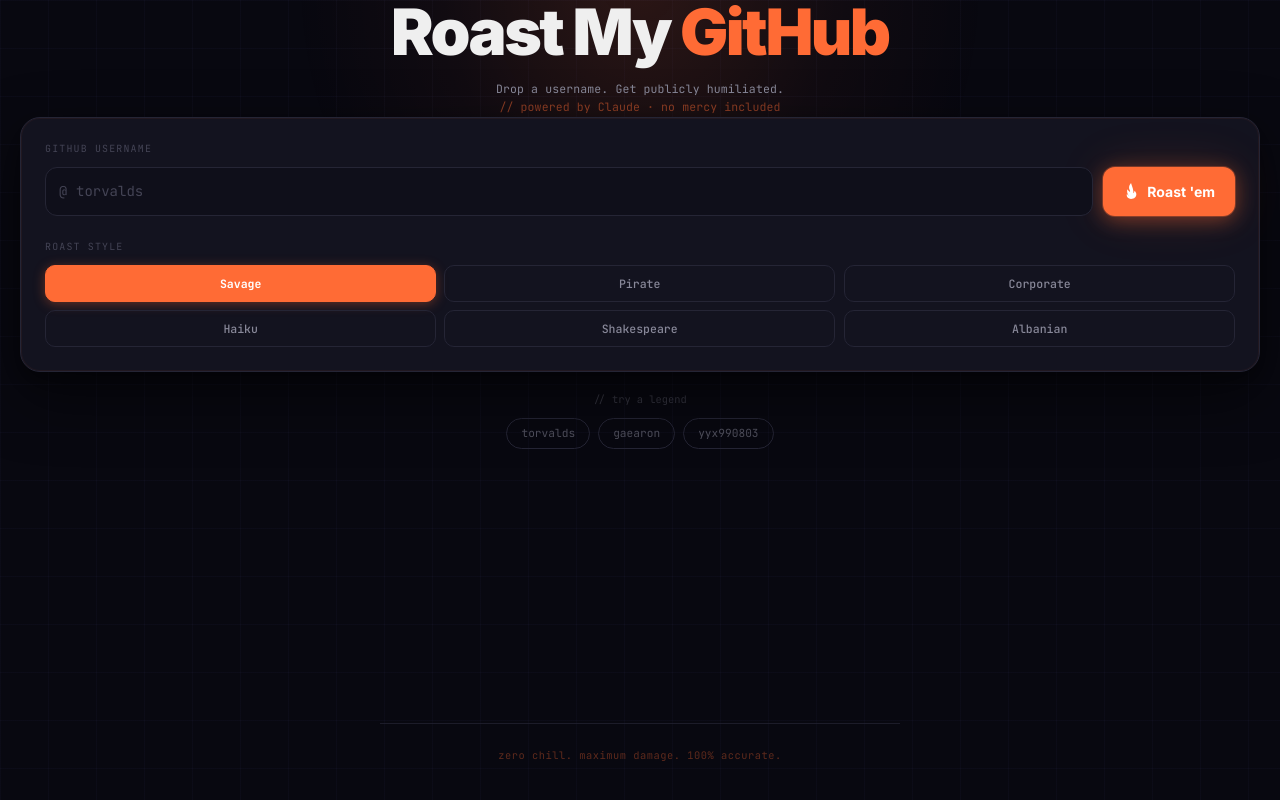
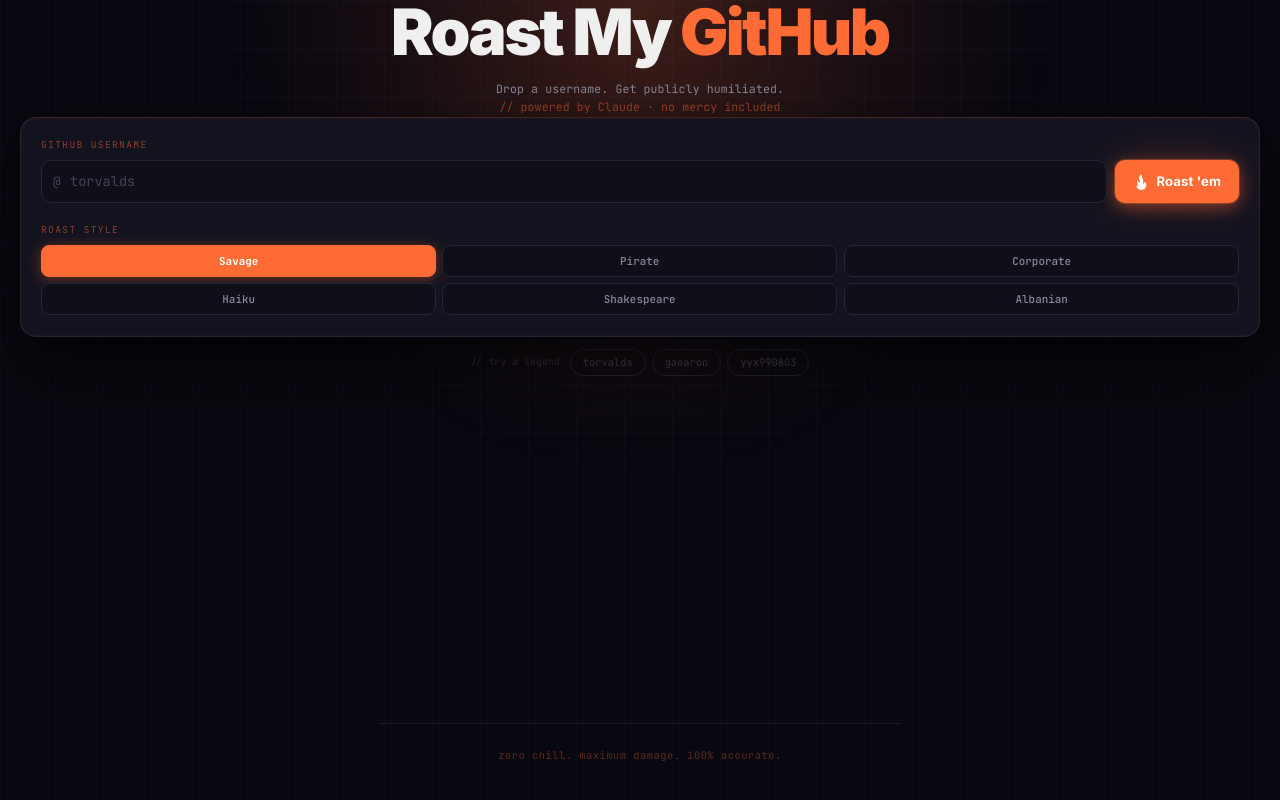
Before and after one commit to vguri/roast-my-github, a Flask app: page / in a window 1280 px wide. Run offline with Flask 3, Linux system fonts and the light colour scheme; some libraries are stand-ins or nearby versions.

Commit message:
fix: input/button proportions, tighter pills, stronger glow, inline examples

```diff
--- a/templates/index.html
+++ b/templates/index.html
@@ -66,13 +66,13 @@
     body::after {
       content: '';
       position: fixed;
-      top: -120px; left: 50%;
+      top: -80px; left: 50%;
       transform: translateX(-50%);
-      width: 700px; height: 500px;
-      background: radial-gradient(ellipse at 50% 20%,
-        rgba(255,107,53,0.15) 0%,
-        rgba(255,107,53,0.04) 40%,
-        transparent 70%);
+      width: 900px; height: 600px;
+      background: radial-gradient(ellipse at 50% 15%,
+        rgba(255,107,53,0.22) 0%,
+        rgba(255,107,53,0.08) 35%,
+        transparent 65%);
       pointer-events: none;
       z-index: 0;
     }
@@ -130,30 +130,31 @@
     .input-card {
       background: var(--card);
       border: 1px solid var(--border);
-      border-radius: 20px;
-      padding: 24px;
+      border-top: 1px solid rgba(255,107,53,0.2);
+      border-radius: 16px;
+      padding: 20px;
       box-shadow:
-        0 0 0 1px rgba(255,107,53,0.06) inset,
-        0 24px 60px rgba(0,0,0,0.5),
-        0 8px 20px rgba(0,0,0,0.3);
+        0 0 0 1px rgba(255,107,53,0.04) inset,
+        0 32px 72px rgba(0,0,0,0.55),
+        0 8px 24px rgba(0,0,0,0.3);
     }
 
     /* ── Label ── */
     .field-label {
       font-family: 'JetBrains Mono', monospace;
-      font-size: 0.62rem;
+      font-size: 0.6rem;
       text-transform: uppercase;
-      letter-spacing: 0.12em;
-      color: var(--subtle);
+      letter-spacing: 0.14em;
+      color: rgba(255,107,53,0.5);
       display: block;
-      margin-bottom: 10px;
+      margin-bottom: 8px;
     }
 
     /* ── Input row ── */
     .input-row {
       display: flex;
-      gap: 10px;
-      margin-bottom: 24px;
+      gap: 8px;
+      margin-bottom: 20px;
     }
 
     .input-wrap {
@@ -163,10 +164,10 @@
 
     .input-at {
       position: absolute;
-      left: 14px; top: 50%;
+      left: 12px; top: 50%;
       transform: translateY(-50%);
       font-family: 'JetBrains Mono', monospace;
-      font-size: 0.85rem;
+      font-size: 0.8rem;
       color: var(--subtle);
       pointer-events: none;
       user-select: none;
@@ -176,10 +177,10 @@
       width: 100%;
       background: var(--surface);
       border: 1.5px solid var(--border);
-      border-radius: 12px;
-      padding: 13px 14px 13px 30px;
+      border-radius: 10px;
+      padding: 10px 12px 10px 28px;
       font-family: 'JetBrains Mono', monospace;
-      font-size: 0.875rem;
+      font-size: 0.85rem;
       color: var(--bright);
       transition: border-color 160ms var(--ease-out),
                   box-shadow   160ms var(--ease-out);
@@ -191,29 +192,30 @@
       outline: none;
       border-color: rgba(255,107,53,0.5);
       box-shadow:
-        0 0 0 4px rgba(255,107,53,0.1),
-        0 0 24px rgba(255,107,53,0.06);
+        0 0 0 3px rgba(255,107,53,0.1),
+        0 0 20px rgba(255,107,53,0.06);
     }
 
     /* ── CTA button ── */
     #roastBtn {
       display: flex;
       align-items: center;
-      gap: 8px;
+      gap: 7px;
       background: var(--fire);
       color: #fff;
       font-family: 'Inter', sans-serif;
       font-weight: 700;
-      font-size: 0.875rem;
-      padding: 13px 20px;
-      border-radius: 12px;
+      font-size: 0.82rem;
+      padding: 10px 18px;
+      border-radius: 10px;
       border: none;
       cursor: pointer;
       white-space: nowrap;
+      letter-spacing: 0.01em;
       box-shadow:
         0 0 0 1px rgba(255,107,53,0.3),
-        0 4px 20px rgba(255,107,53,0.4),
-        0 0 48px rgba(255,107,53,0.15);
+        0 4px 16px rgba(255,107,53,0.45),
+        0 0 40px rgba(255,107,53,0.18);
       transition:
         background-color 140ms var(--ease-out),
         box-shadow       140ms var(--ease-out),
@@ -239,28 +241,28 @@
     /* ── Style pills label ── */
     .pills-label {
       font-family: 'JetBrains Mono', monospace;
-      font-size: 0.62rem;
+      font-size: 0.6rem;
       text-transform: uppercase;
-      letter-spacing: 0.12em;
-      color: var(--subtle);
-      margin-bottom: 10px;
+      letter-spacing: 0.14em;
+      color: rgba(255,107,53,0.5);
+      margin-bottom: 8px;
     }
 
     /* ── Pills grid ── */
     .pills-grid {
       display: grid;
       grid-template-columns: repeat(3, 1fr);
-      gap: 8px;
+      gap: 6px;
     }
 
     .pill {
       font-family: 'JetBrains Mono', monospace;
-      font-size: 0.72rem;
+      font-size: 0.68rem;
       font-weight: 500;
-      padding: 9px 4px;
-      border-radius: 10px;
-      border: 1.5px solid var(--border);
-      background: transparent;
+      padding: 7px 4px;
+      border-radius: 8px;
+      border: 1px solid var(--border);
+      background: var(--surface);
       color: var(--muted);
       cursor: pointer;
       text-align: center;
@@ -278,14 +280,14 @@
       border-color: var(--fire);
       color: #fff;
       font-weight: 700;
-      box-shadow: 0 2px 12px rgba(255,107,53,0.35);
+      box-shadow: 0 2px 14px rgba(255,107,53,0.4);
     }
 
     @media (hover: hover) and (pointer: fine) {
       .pill:hover:not(.active) {
         border-color: var(--border-2);
         color: var(--bright);
-        background: rgba(255,255,255,0.04);
+        background: rgba(255,255,255,0.05);
       }
     }
 
@@ -558,31 +560,34 @@
 
     /* ── Examples ── */
     .examples {
-      text-align: center;
-      padding: 8px 0 4px;
+      display: flex;
+      align-items: center;
+      gap: 10px;
+      justify-content: center;
+      flex-wrap: wrap;
     }
 
     .examples-label {
       font-family: 'JetBrains Mono', monospace;
-      font-size: 0.65rem;
-      color: rgba(136,136,153,0.35);
-      margin-bottom: 10px;
+      font-size: 0.62rem;
+      color: rgba(136,136,153,0.3);
+      white-space: nowrap;
     }
 
     .examples-row {
       display: flex;
-      gap: 8px;
+      gap: 6px;
+      flex-wrap: wrap;
       justify-content: center;
-      flex-wrap: wrap;
     }
 
     .example-pill {
       font-family: 'JetBrains Mono', monospace;
-      font-size: 0.7rem;
-      padding: 6px 14px;
+      font-size: 0.65rem;
+      padding: 5px 12px;
       border-radius: 20px;
-      border: 1.5px solid var(--border);
-      color: rgba(136,136,153,0.55);
+      border: 1px solid var(--border);
+      color: rgba(136,136,153,0.45);
       background: transparent;
       cursor: pointer;
       transition:
@@ -595,8 +600,8 @@
 
     @media (hover: hover) and (pointer: fine) {
       .example-pill:hover {
-        border-color: var(--border-2);
-        color: var(--bright);
+        border-color: rgba(255,107,53,0.35);
+        color: var(--fire);
       }
     }
 
```
